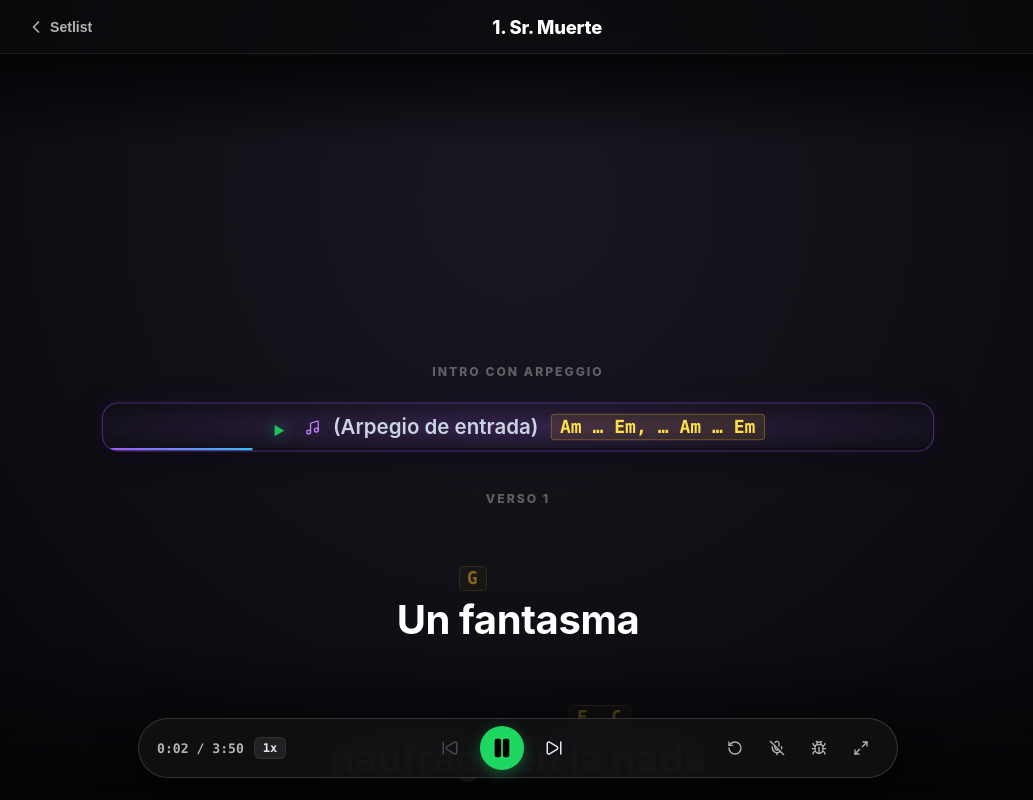
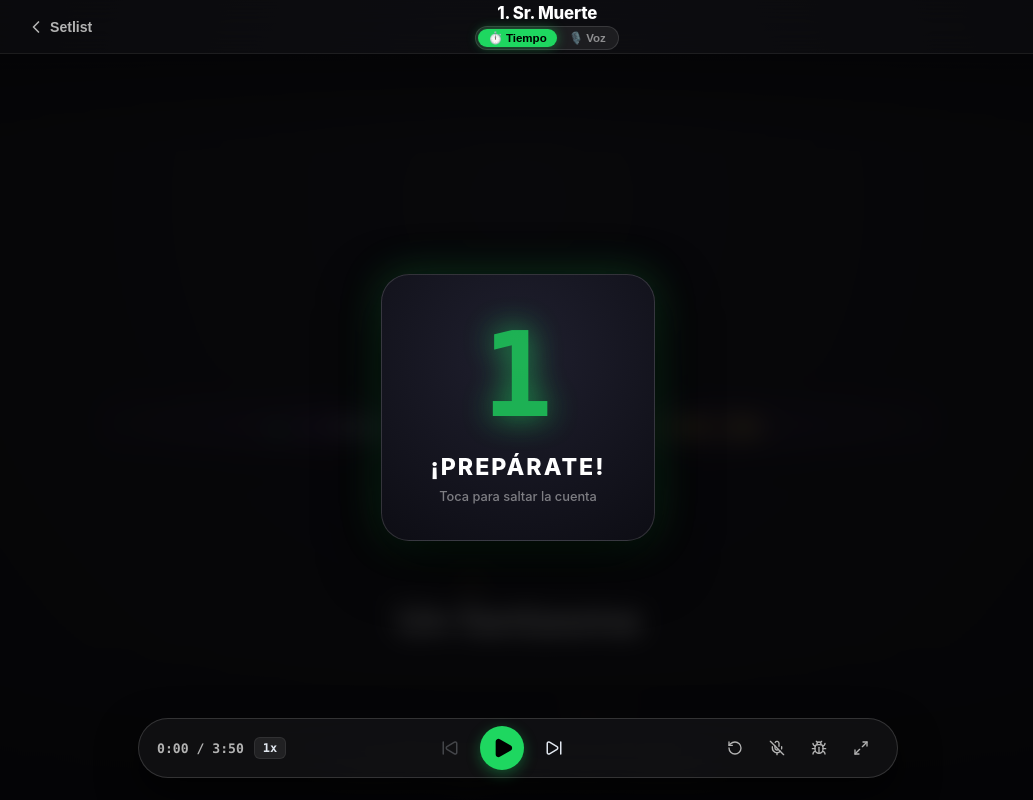
Before and after one commit to SirDaarick/RharuxTP, a React (Vite) app: page / in a window 1280 px wide. Both pictures are taken after a click on the button "Iniciar". Shown: the whole page, without its empty margins (122-1155 px from the left). Built offline with nearby package versions, Linux system fonts and the light colour scheme.

Commit message:
feat: default to paused time mode with lead-in countdown and header mode switch

```diff
--- a/src/App.tsx
+++ b/src/App.tsx
@@ -96,6 +96,51 @@ export function App() {
     onVoiceTrigger: () => advanceToNextLine(),
   });
 
+  // Countdown Engine (3-2-1 Lead-in Count-in)
+  const [countdown, setCountdown] = useState<number | null>(null);
+  const countdownIntervalRef = useRef<number | null>(null);
+
+  const clearCountdown = useCallback(() => {
+    if (countdownIntervalRef.current) {
+      window.clearInterval(countdownIntervalRef.current);
+      countdownIntervalRef.current = null;
+    }
+    setCountdown(null);
+  }, []);
+
+  const handlePlayWithCountdown = useCallback(() => {
+    if (isPlaying) {
+      clearCountdown();
+      togglePlay();
+      return;
+    }
+
+    if (countdown !== null) {
+      // Tap again during countdown -> start immediately
+      clearCountdown();
+      togglePlay();
+      return;
+    }
+
+    // Start 3-second countdown
+    let currentCount = 3;
+    setCountdown(currentCount);
+
+    countdownIntervalRef.current = window.setInterval(() => {
+      currentCount -= 1;
+      if (currentCount <= 0) {
+        clearCountdown();
+        togglePlay();
+      } else {
+        setCountdown(currentCount);
+      }
+    }, 1000);
+  }, [isPlaying, countdown, clearCountdown, togglePlay]);
+
+  useEffect(() => {
+    clearCountdown();
+  }, [currentSongIndex, clearCountdown]);
+
   const handleToggleVoiceMode = useCallback(() => {
     setVoiceMode(prev => {
       let next: VoiceMode;
@@ -105,6 +150,11 @@ export function App() {
       localStorage.setItem('rharux_voice_mode', next);
       return next;
     });
+  }, []);
+
+  const handleSelectVoiceMode = useCallback((mode: VoiceMode) => {
+    setVoiceMode(mode);
+    localStorage.setItem('rharux_voice_mode', mode);
   }, []);
 
   const handlePrevSong = useCallback(() => {
@@ -133,10 +183,8 @@ export function App() {
   const handleStartShow = useCallback(() => {
     setCurrentSongIndex(0);
     setCurrentScreen('prompter');
-    if (!isPlaying) {
-      togglePlay();
-    }
-  }, [isPlaying, togglePlay]);
+    handlePlayWithCountdown();
+  }, [handlePlayWithCountdown]);
 
   const handleToggleFullscreen = useCallback(() => {
     if (!document.fullscreenElement) {
@@ -172,14 +220,25 @@ export function App() {
 
   // Stage Shortcuts
   useStageShortcuts({
-    onTogglePlay: togglePlay,
-    onRestart: restart,
-    onPrevSong: handlePrevSong,
-    onNextSong: handleNextSong,
+    onTogglePlay: handlePlayWithCountdown,
+    onRestart: () => {
+      clearCountdown();
+      restart();
+    },
+    onPrevSong: () => {
+      clearCountdown();
+      handlePrevSong();
+    },
+    onNextSong: () => {
+      clearCountdown();
+      handleNextSong();
+    },
     onNudge: nudgeTime,
     onToggleVoice: handleToggleVoiceMode,
-    onToggleSetlist: () =>
-      setCurrentScreen(prev => (prev === 'setlist' ? 'prompter' : 'setlist')),
+    onToggleSetlist: () => {
+      clearCountdown();
+      setCurrentScreen(prev => (prev === 'setlist' ? 'prompter' : 'setlist'));
+    },
     onToggleFullscreen: handleToggleFullscreen,
   });
 
@@ -197,9 +256,14 @@ export function App() {
             {/* Minimalist Top Header */}
             <StageHeader
               currentSong={currentSong}
-              onBackToSetlist={() => setCurrentScreen('setlist')}
+              onBackToSetlist={() => {
+                clearCountdown();
+                setCurrentScreen('setlist');
+              }}
               currentTimeSec={currentTimeSec}
               isPlaying={isPlaying}
+              voiceMode={voiceMode}
+              onSelectVoiceMode={handleSelectVoiceMode}
             />
 
             {/* Main Spotify-style Prompter Area */}
@@ -208,23 +272,47 @@ export function App() {
               <div className="prompter-vignette-top" />
               <div className="prompter-vignette-bottom" />
 
+              {/* Live Count-in Overlay (3 - 2 - 1) */}
+              {countdown !== null && (
+                <div
+                  className="prompter-countdown-overlay"
+                  onClick={handlePlayWithCountdown}
+                  title="Toca para iniciar de inmediato"
+                >
+                  <div className="countdown-card">
+                    <div className="countdown-number">{countdown}</div>
+                    <div className="countdown-label">¡Prepárate!</div>
+                    <div className="countdown-hint">Toca para saltar la cuenta</div>
+                  </div>
+                </div>
+              )}
+
               <SongPrompter
                 flatLines={flatLines}
                 activeLineIndex={activeLineIndex}
                 currentTimeSec={currentTimeSec}
                 isPlaying={isPlaying}
                 onJumpToLine={jumpToLine}
-                onTogglePlay={togglePlay}
+                onTogglePlay={handlePlayWithCountdown}
               />
             </main>
 
             {/* Minimalist Floating Controls Dock */}
             <StageControls
               isPlaying={isPlaying}
-              onTogglePlay={togglePlay}
-              onRestart={restart}
-              onPrevSong={handlePrevSong}
-              onNextSong={handleNextSong}
+              onTogglePlay={handlePlayWithCountdown}
+              onRestart={() => {
+                clearCountdown();
+                restart();
+              }}
+              onPrevSong={() => {
+                clearCountdown();
+                handlePrevSong();
+              }}
+              onNextSong={() => {
+                clearCountdown();
+                handleNextSong();
+              }}
               hasPrev={hasPrev}
               hasNext={hasNext}
               currentTimeSec={currentTimeSec}
--- a/src/components/StageHeader.tsx
+++ b/src/components/StageHeader.tsx
@@ -1,5 +1,6 @@
 import React from 'react';
 import type { Song } from '../data/songs';
+import type { VoiceMode } from '../App';
 import { ChevronLeft } from 'lucide-react';
 
 interface StageHeaderProps {
@@ -7,6 +8,8 @@ interface StageHeaderProps {
   onBackToSetlist: () => void;
   currentTimeSec: number;
   isPlaying: boolean;
+  voiceMode: VoiceMode;
+  onSelectVoiceMode: (mode: VoiceMode) => void;
 }
 
 export const StageHeader: React.FC<StageHeaderProps> = ({
@@ -14,6 +17,8 @@ export const StageHeader: React.FC<StageHeaderProps> = ({
   onBackToSetlist,
   currentTimeSec,
   isPlaying,
+  voiceMode,
+  onSelectVoiceMode,
 }) => {
   const bpm = currentSong.bpm || 120;
   const currentBeat = isPlaying ? Math.floor(currentTimeSec * (bpm / 60)) % 4 : 0;
@@ -31,11 +36,27 @@ export const StageHeader: React.FC<StageHeaderProps> = ({
           <span className="btn-back-label">Setlist</span>
         </button>
 
-        {/* Center: Song Name */}
+        {/* Center: Song Name & Mode Selector */}
         <div className="header-center-info">
           <span className="header-song-title">
             {currentSong.order}. {currentSong.title}
           </span>
+          <div className="header-mode-selector">
+            <button
+              className={`mode-pill ${voiceMode === 'off' ? 'mode-pill-active' : ''}`}
+              onClick={() => onSelectVoiceMode('off')}
+              title="Modo Tiempo: Avance automático por BPM y duración"
+            >
+              ⏱️ Tiempo
+            </button>
+            <button
+              className={`mode-pill ${voiceMode !== 'off' ? 'mode-pill-active' : ''}`}
+              onClick={() => onSelectVoiceMode('words')}
+              title="Modo Voz: Avance sincronizado al cantar"
+            >
+              🎙️ Voz
+            </button>
+          </div>
         </div>
 
         {/* Right: Subtle Metronome Pulse */}
--- a/src/index.css
+++ b/src/index.css
@@ -366,14 +366,122 @@ html, body, #root {
 
 .header-center-info {
   display: flex;
+  flex-direction: column;
   align-items: center;
+  gap: 2px;
 }
 
 .header-song-title {
-  font-size: 1.15rem;
+  font-size: 1.05rem;
   font-weight: 800;
   color: #ffffff;
   letter-spacing: -0.2px;
+  line-height: 1.2;
+}
+
+/* Mode Selector Switch */
+.header-mode-selector {
+  display: inline-flex;
+  align-items: center;
+  background: rgba(255, 255, 255, 0.07);
+  border: 1px solid rgba(255, 255, 255, 0.12);
+  border-radius: 9999px;
+  padding: 2px;
+  gap: 2px;
+}
+
+.mode-pill {
+  border: none;
+  background: transparent;
+  color: rgba(255, 255, 255, 0.5);
+  font-size: 0.72rem;
+  font-weight: 700;
+  padding: 2px 10px;
+  border-radius: 9999px;
+  cursor: pointer;
+  transition: all 0.2s cubic-bezier(0.16, 1, 0.3, 1);
+  display: inline-flex;
+  align-items: center;
+  gap: 4px;
+}
+
+.mode-pill:hover {
+  color: #ffffff;
+}
+
+.mode-pill.mode-pill-active {
+  background: var(--spotify-green);
+  color: #000000;
+  font-weight: 800;
+  box-shadow: 0 0 12px rgba(30, 215, 96, 0.45);
+}
+
+/* COUNTDOWN LEAD-IN OVERLAY */
+.prompter-countdown-overlay {
+  position: absolute;
+  top: 0;
+  left: 0;
+  width: 100%;
+  height: 100%;
+  z-index: 50;
+  display: flex;
+  align-items: center;
+  justify-content: center;
+  background: rgba(5, 5, 7, 0.82);
+  backdrop-filter: blur(12px);
+  -webkit-backdrop-filter: blur(12px);
+  cursor: pointer;
+  animation: countdown-fade-in 0.2s ease-out;
+}
+
+.countdown-card {
+  display: flex;
+  flex-direction: column;
+  align-items: center;
+  justify-content: center;
+  padding: 36px 48px;
+  border-radius: 28px;
+  background: radial-gradient(circle at 50% 30%, #1f1f2e 0%, #0d0d14 100%);
+  border: 1.5px solid rgba(255, 255, 255, 0.15);
+  box-shadow: 0 20px 60px rgba(0, 0, 0, 0.85), 0 0 40px rgba(30, 215, 96, 0.25);
+  transform: translateY(-20px);
+}
+
+.countdown-number {
+  font-family: var(--font-mono);
+  font-size: clamp(5rem, 15vw, 8rem);
+  font-weight: 900;
+  line-height: 1;
+  color: var(--spotify-green);
+  text-shadow: 0 0 35px rgba(30, 215, 96, 0.9);
+  animation: count-pulse 1s infinite cubic-bezier(0.16, 1, 0.3, 1);
+}
+
+.countdown-label {
+  margin-top: 14px;
+  font-size: clamp(1.15rem, 3vw, 1.45rem);
+  font-weight: 850;
+  letter-spacing: 2px;
+  text-transform: uppercase;
+  color: #ffffff;
+}
+
+.countdown-hint {
+  margin-top: 8px;
+  font-size: 0.8rem;
+  color: rgba(255, 255, 255, 0.45);
+  font-weight: 500;
+}
+
+@keyframes count-pulse {
+  0% { transform: scale(1.25); opacity: 0.4; }
+  40% { transform: scale(1); opacity: 1; }
+  100% { transform: scale(0.92); opacity: 0.8; }
+}
+
+@keyframes countdown-fade-in {
+  from { opacity: 0; }
+  to { opacity: 1; }
 }
 
 .header-right-meta {
```
